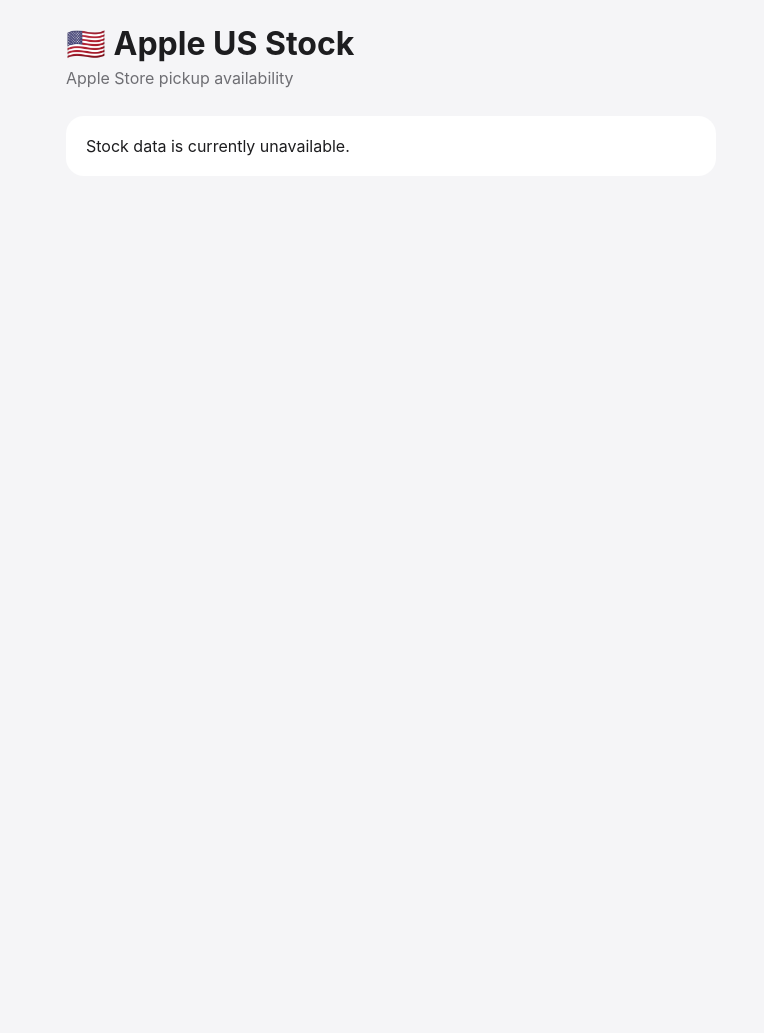
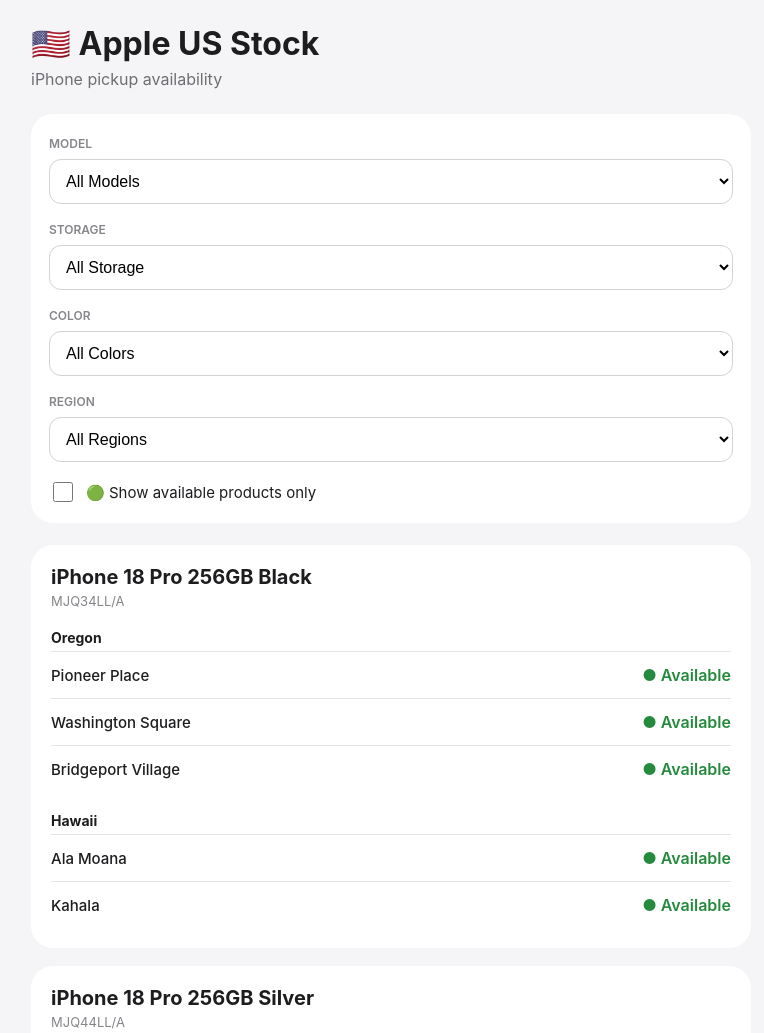
Before and after one commit to 5rpg55g4nz-cell/apple-us-stock, a plain HTML site: page index.html in a window 1280 px wide. Shown: the top 1033 px of the page, without its empty margins (249-1013 px from the left). Before the commit the page ends 800 px from the top, so only its background shows below. Drawn offline with Linux system fonts and the light colour scheme.

Commit message:
Update index.html

```diff
--- a/index.html
+++ b/index.html
@@ -4,7 +4,7 @@
 <meta charset="UTF-8">
 <meta name="viewport" content="width=device-width, initial-scale=1.0">
 
-  <title>Apple US Stock Checker</title>
+<title>Apple US Stock</title>
 
 <style>
 * {
@@ -13,7 +13,7 @@
 
 body {
   margin: 0;
-      padding: 24px 16px 50px;
+  padding: 24px 16px 60px;
   background: #f5f5f7;
   color: #1d1d1f;
   font-family: -apple-system, BlinkMacSystemFont,
@@ -22,59 +22,102 @@
 }
 
 .container {
-      max-width: 650px;
-      margin: 0 auto;
+  max-width: 720px;
+  margin: auto;
 }
 
 h1 {
+  margin: 0;
   font-size: 32px;
-      margin: 0 0 5px;
 }
 
 .subtitle {
   color: #6e6e73;
-      margin-bottom: 28px;
+  margin: 6px 0 25px;
 }
+
+/* FILTER */
+
+.filters {
+  background: white;
+  padding: 18px;
+  border-radius: 22px;
+  margin-bottom: 22px;
+}
+
+.filter-title {
+  font-size: 12px;
+  color: #86868b;
+  font-weight: 600;
+  margin: 4px 0 8px;
+}
+
+select {
+  width: 100%;
+  font-size: 16px;
+  padding: 12px;
+  margin-bottom: 14px;
+  border: 1px solid #d2d2d7;
+  border-radius: 12px;
+  background: white;
+}
+
+.stock-only {
+  display: flex;
+  align-items: center;
+  gap: 10px;
+  font-size: 15px;
+  margin-top: 3px;
+}
+
+.stock-only input {
+  width: 20px;
+  height: 20px;
+}
+
+/* PRODUCT */
 
 .product {
   background: white;
   border-radius: 22px;
-      padding: 22px;
-      margin-bottom: 24px;
+  padding: 20px;
+  margin-bottom: 18px;
 }
 
-    .label {
-      font-size: 12px;
-      color: #86868b;
-      margin-bottom: 5px;
-      font-weight: 600;
+.product-name {
+  font-size: 20px;
+  font-weight: 700;
 }
 
 .part-number {
-      font-size: 22px;
-      font-weight: 700;
+  color: #86868b;
+  font-size: 13px;
+  margin-top: 4px;
 }
 
 .region {
-      color: #6e6e73;
+  margin-top: 20px;
+}
+
+.region-name {
   font-size: 14px;
-      margin-top: 5px;
-      margin-bottom: 20px;
+  font-weight: 700;
+  margin-bottom: 5px;
 }
 
 .store {
-      padding: 16px 0;
-      border-top: 1px solid #e5e5e7;
-
   display: flex;
   justify-content: space-between;
   align-items: center;
-      gap: 15px;
+  gap: 12px;
+
+  padding: 13px 0;
+  border-top: 1px solid #e5e5e7;
 }
 
 .store-name {
-      font-size: 16px;
-      font-weight: 600;
+  font-size: 15px;
+  font-weight: 500;
 }
 
 .available {
@@ -89,10 +132,12 @@
   white-space: nowrap;
 }
 
-    .error {
+.empty {
   background: white;
-      padding: 20px;
-      border-radius: 18px;
+  border-radius: 20px;
+  padding: 30px 20px;
+  text-align: center;
+  color: #6e6e73;
 }
 
 #updated {
@@ -111,8 +156,70 @@
 <h1>🇺🇸 Apple US Stock</h1>
 
 <div class="subtitle">
-    Apple Store pickup availability
+iPhone pickup availability
 </div>
+
+
+<div class="filters">
+
+<div class="filter-title">
+MODEL
+</div>
+
+<select id="modelFilter">
+  <option value="all">All Models</option>
+  <option value="iPhone 18 Pro ">iPhone 18 Pro</option>
+  <option value="iPhone 18 Pro Max">iPhone 18 Pro Max</option>
+</select>
+
+
+<div class="filter-title">
+STORAGE
+</div>
+
+<select id="storageFilter">
+  <option value="all">All Storage</option>
+  <option value="256GB">256GB</option>
+  <option value="512GB">512GB</option>
+  <option value="1TB">1TB</option>
+  <option value="2TB">2TB</option>
+</select>
+
+
+<div class="filter-title">
+COLOR
+</div>
+
+<select id="colorFilter">
+  <option value="all">All Colors</option>
+  <option value="Black">Black</option>
+  <option value="Silver">Silver</option>
+  <option value="Burgundy">Burgundy</option>
+  <option value="Glacier">Glacier</option>
+</select>
+
+
+<div class="filter-title">
+REGION
+</div>
+
+<select id="regionFilter">
+  <option value="all">All Regions</option>
+  <option value="Oregon">Oregon</option>
+  <option value="Hawaii">Hawaii</option>
+</select>
+
+
+<label class="stock-only">
+  <input
+    type="checkbox"
+    id="stockOnly"
+  >
+  🟢 Show available products only
+</label>
+
+</div>
+
 
 <div id="products">
 Loading availability...
@@ -122,7 +229,11 @@
 
 </div>
 
+
 <script>
+
+let stockData = null;
+
 
 async function loadStock() {
 
@@ -136,33 +247,139 @@
       throw new Error("Unable to load stock.json");
     }
 
-    const data = await response.json();
+    stockData = await response.json();
+
+    renderProducts();
+
+    document.getElementById(
+      "updated"
+    ).innerText =
+      "Last checked: " + stockData.updated;
+
+  }
+
+  catch(error) {
+
+    document.getElementById(
+      "products"
+    ).innerHTML =
+      '<div class="empty">' +
+      'Stock data is currently unavailable.' +
+      '</div>';
+
+    console.error(error);
+  }
+}
+
+
+function renderProducts() {
+
+  if (!stockData) return;
+
+  const model =
+    document.getElementById(
+      "modelFilter"
+    ).value;
+
+  const storage =
+    document.getElementById(
+      "storageFilter"
+    ).value;
+
+  const color =
+    document.getElementById(
+      "colorFilter"
+    ).value;
+
+  const selectedRegion =
+    document.getElementById(
+      "regionFilter"
+    ).value;
+
+  const stockOnly =
+    document.getElementById(
+      "stockOnly"
+    ).checked;
+
 
   const container =
-      document.getElementById("products");
+    document.getElementById(
+      "products"
+    );
 
   container.innerHTML = "";
 
-    data.products.forEach(product => {
+  let displayed = 0;
 
-      const productCard =
-        document.createElement("div");
 
-      productCard.className = "product";
+  stockData.products.forEach(product => {
+
+    const name = product.name;
+
+
+    /* MODEL FILTER */
+
+    if (
+      model !== "all" &&
+      !name.startsWith(model)
+    ) {
+      return;
+    }
+
+
+    /* STORAGE FILTER */
+
+    if (
+      storage !== "all" &&
+      !name.includes(storage)
+    ) {
+      return;
+    }
+
+
+    /* COLOR FILTER */
+
+    if (
+      color !== "all" &&
+      !name.endsWith(color)
+    ) {
+      return;
+    }
+
+
+    let regionsHTML = "";
+
+    let productHasStock = false;
+
+
+    product.regions.forEach(region => {
+
+      if (
+        selectedRegion !== "all" &&
+        region.name !== selectedRegion
+      ) {
+        return;
+      }
+
 
       let storesHTML = "";
 
-      product.stores.forEach(store => {
+      region.stores.forEach(store => {
+
+        if (store.available) {
+          productHasStock = true;
+        }
 
         const statusClass =
           store.available
           ? "available"
           : "unavailable";
 
-        const statusText =
+        const status =
           store.available
           ? "● Available"
           : "● Unavailable";
+
 
         storesHTML += `
           <div class="store">
@@ -172,55 +389,132 @@
             </div>
 
             <div class="${statusClass}">
-              ${statusText}
+              ${status}
             </div>
 
           </div>
         `;
+
       });
 
-      productCard.innerHTML = `
 
-        <div class="label">
-          PART NUMBER
+      if (storesHTML) {
+
+        regionsHTML += `
+          <div class="region">
+
+            <div class="region-name">
+              ${region.name}
+            </div>
+
+            ${storesHTML}
+
+          </div>
+        `;
+      }
+
+    });
+
+
+    if (
+      stockOnly &&
+      !productHasStock
+    ) {
+      return;
+    }
+
+
+    if (!regionsHTML) {
+      return;
+    }
+
+
+    const card =
+      document.createElement("div");
+
+    card.className = "product";
+
+    card.innerHTML = `
+
+      <div class="product-name">
+        ${product.name}
       </div>
 
       <div class="part-number">
         ${product.partNumber}
       </div>
 
-        <div class="region">
-          ${product.region}
-        </div>
-
-        ${storesHTML}
+      ${regionsHTML}
     `;
 
-      container.appendChild(productCard);
+    container.appendChild(card);
+
+    displayed++;
 
   });
 
-    document.getElementById("updated").innerText =
-      "Last checked: " + data.updated;
 
-  }
+  if (displayed === 0) {
 
-  catch(error) {
+    container.innerHTML = `
+      <div class="empty">
+        No matching products found.
+      </div>
+    `;
 
-    document.getElementById("products").innerHTML =
-      `<div class="error">
-        Stock data is currently unavailable.
-      </div>`;
-
-    console.error(error);
   }
 
 }
 
+
+/* FILTER EVENTS */
+
+document
+.getElementById("modelFilter")
+.addEventListener(
+  "change",
+  renderProducts
+);
+
+document
+.getElementById("storageFilter")
+.addEventListener(
+  "change",
+  renderProducts
+);
+
+document
+.getElementById("colorFilter")
+.addEventListener(
+  "change",
+  renderProducts
+);
+
+document
+.getElementById("regionFilter")
+.addEventListener(
+  "change",
+  renderProducts
+);
+
+document
+.getElementById("stockOnly")
+.addEventListener(
+  "change",
+  renderProducts
+);
+
+
+/* START */
+
 loadStock();
 
-/* ページを開いている間は1分ごとに再読込 */
-setInterval(loadStock, 60000);
+/* 1分ごとに在庫データを再読込 */
+
+setInterval(
+  loadStock,
+  60000
+);
 
 </script>
 
```
Lines whose indentation alone changed are shown as unchanged.
